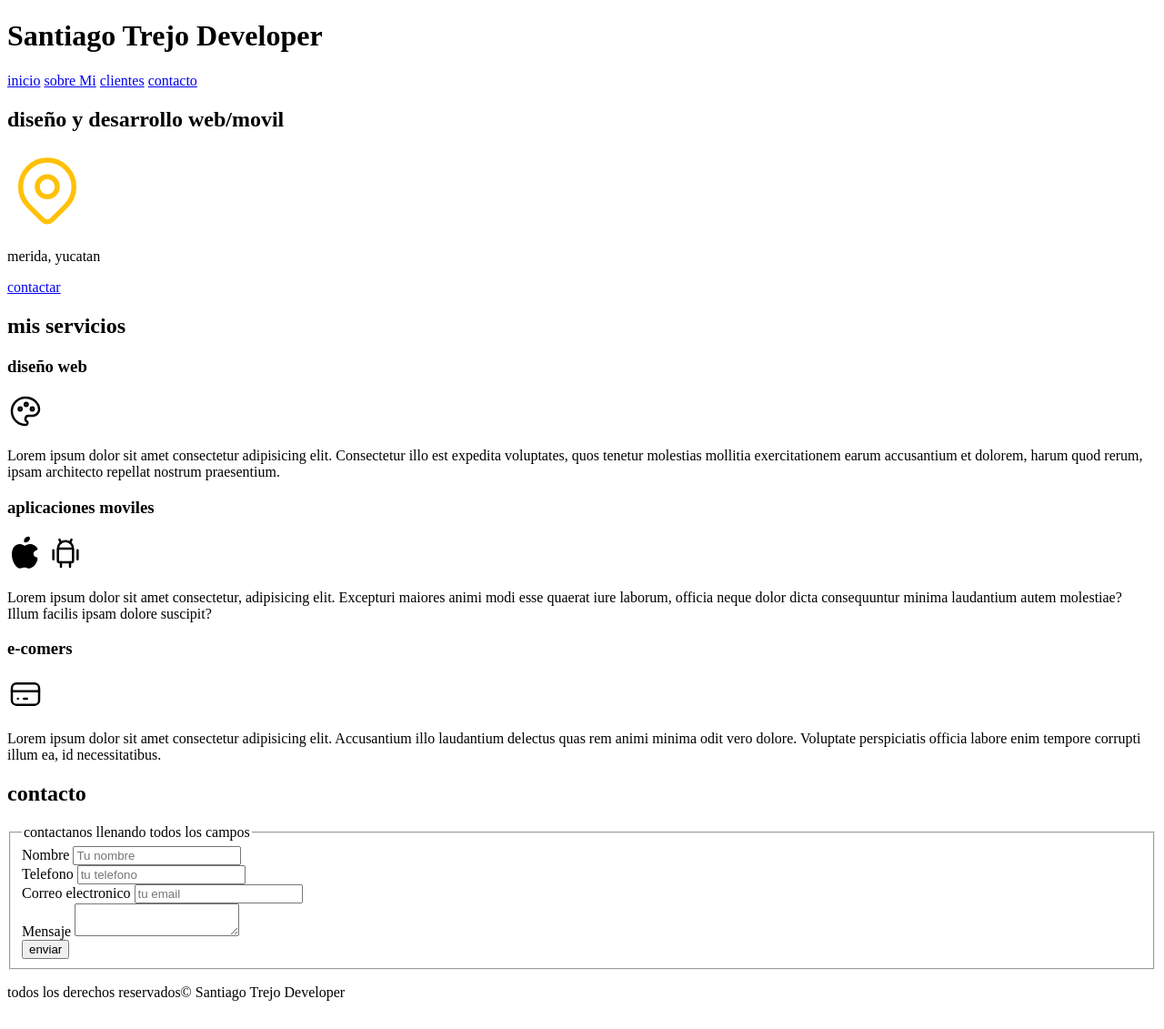
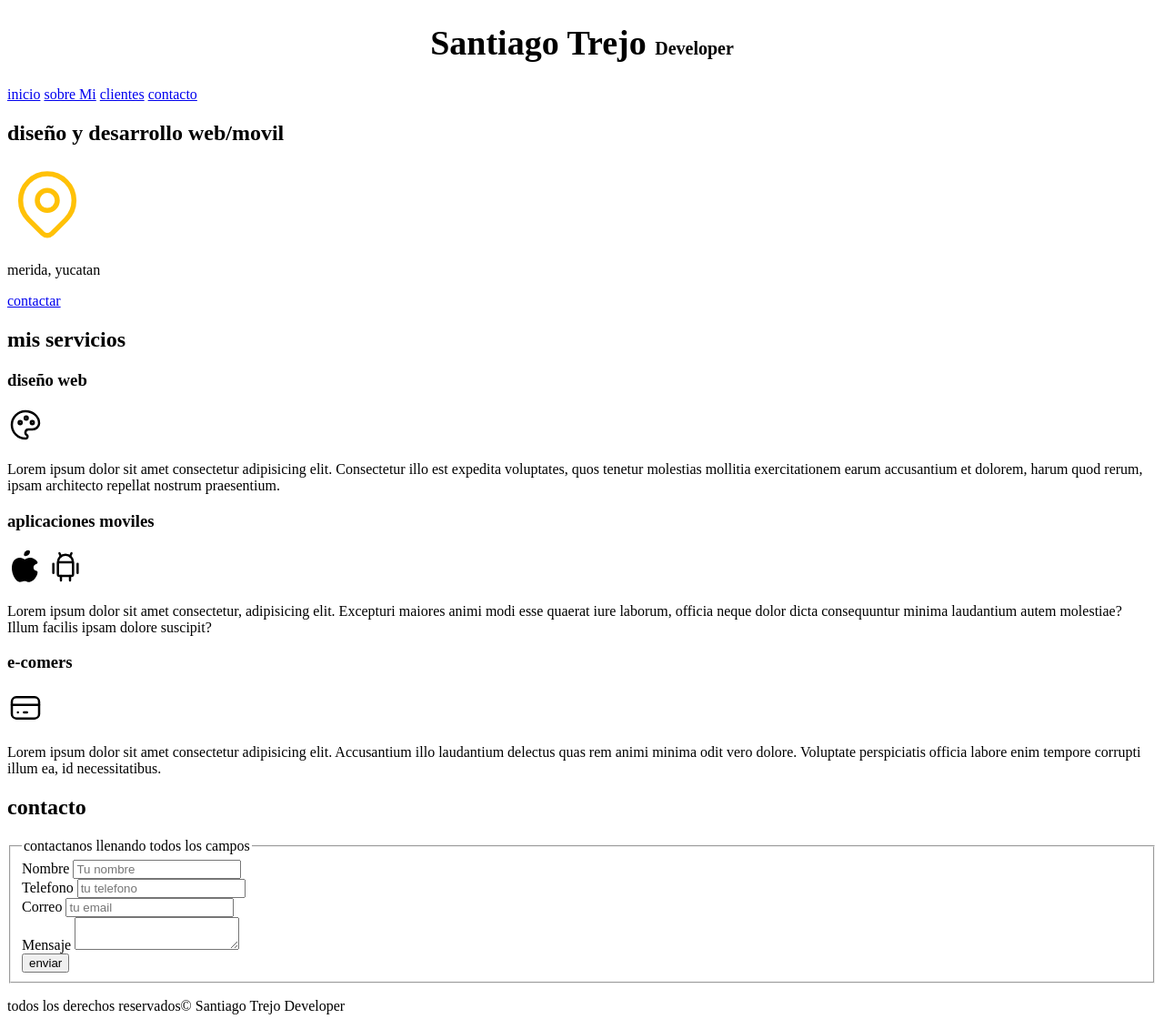
Before and after one commit to hirochi04/DEVELOPER-PAGE, a plain HTML site: page index.html in a window 1280 px wide. Shown: the whole page at 91% size. Drawn offline with Linux system fonts and the light colour scheme.

Commit message:
se añadio el inicio de la hoja de estilos

```diff
--- /dev/null
+++ b/CSS/styles.css
@@ -0,0 +1,16 @@
+html {
+    font-size: 62.5%;
+}
+
+body{
+    font-size: 16px;
+}
+
+.titulo {
+    text-align: center;
+    font-size: 3.8rem;
+}
+
+.titulo span {
+    font-size: 2rem;
+}
--- a/index.html
+++ b/index.html
@@ -3,11 +3,13 @@
 <head>
     <meta charset="UTF-8">
     <meta name="viewport" content="width=device-width, initial-scale=1.0">
+    <link rel= "preload" href="CSS/styles.css" as="style">
+    <link rel="stylesheet" href="CSS/styles.css">
     <title>Document</title>
 </head>
 <body>
     <header>
-    <h1>Santiago Trejo Developer</h1>
+    <h1 class="titulo">Santiago Trejo <span>Developer</span></h1>
     </header>
 
     <nav>
@@ -99,7 +101,7 @@
                     <input type="tel" placeholder="tu telefono">
                 </div>
                 <div>
-                    <label>Correo electronico</label>
+                    <label>Correo</label>
                     <input type="email" placeholder="tu email">
                 </div>
                 <div>
```
